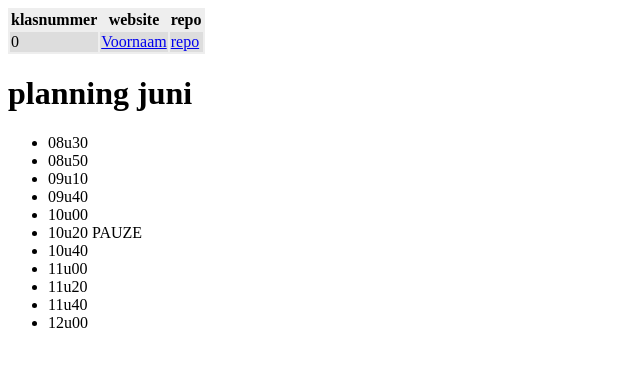
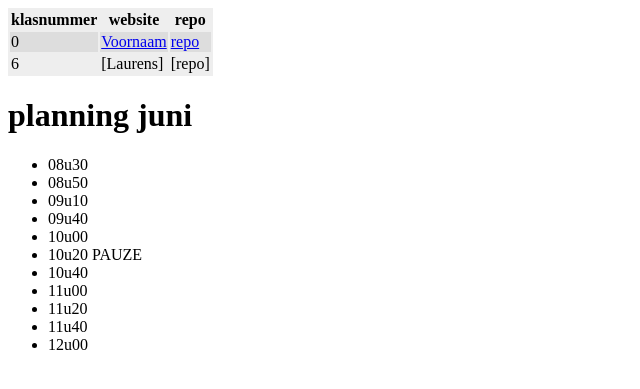
Before and after one commit to vbrh-immalle/vbrh-immalle.github.io, a Jekyll site: the page built from GIPWebsites2018-2019/index.md, in a window 1280 px wide. Shown: the top 389 px of the page, without its empty margins (0-640 px from the left). Built offline with Jekyll 4.4.1, drawn with Linux system fonts in a browser that asks for light colours; some web fonts are replaced.

Commit message:
Update index.md

```diff
--- a/GIPWebsites2018-2019/index.md
+++ b/GIPWebsites2018-2019/index.md
@@ -6,7 +6,7 @@ title: GIP Websites 2016-2017
 | klasnummer | website | repo |
 |---|---|---|
 | 0 | [Voornaam](http://vbrh-immalle.github.io/) | [repo](https://github.com/vbrh-immalle/vbrh-immalle.github.io) |
-
+| 6 | [Laurens]    | [repo] |
 
 # planning juni
 
```
